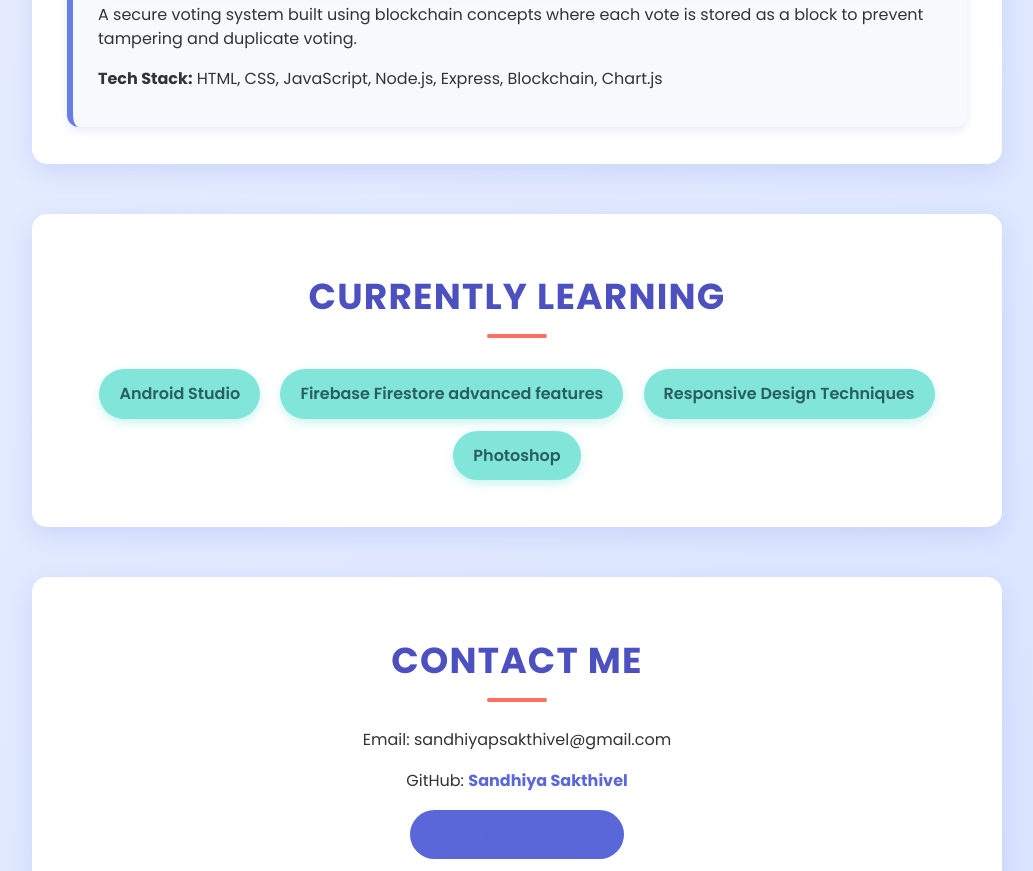
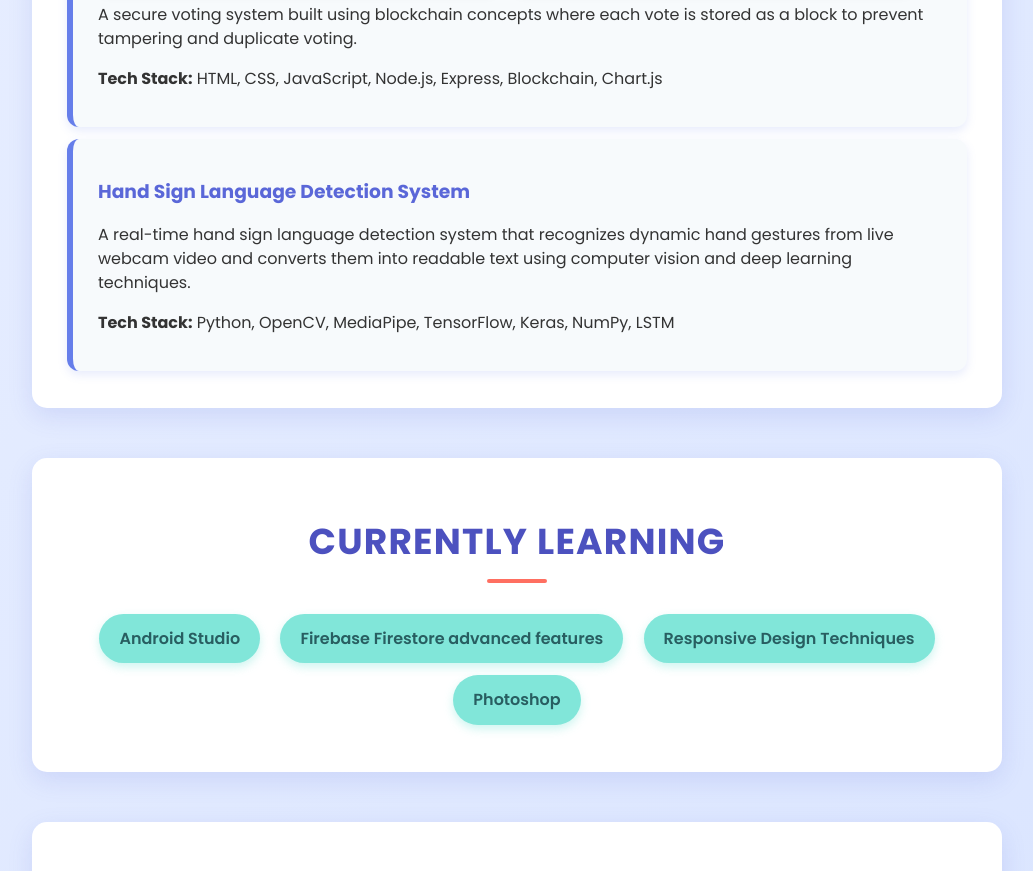
Before and after one commit to Sandy-45-art/myportfolio, a plain HTML site: page index.html in a window 1280 px wide. Shown: the part 1873-2744 px from the top of the page, without its empty margins (123-1156 px from the left). Drawn offline with Linux system fonts and the light colour scheme.

Commit message:
updated project

```diff
--- a/index.html
+++ b/index.html
@@ -70,6 +70,21 @@
             </p>
 
         </div>
+        <div class="project">
+            <h3>Hand Sign Language Detection System</h3>
+
+            <p>
+                A real-time hand sign language detection system that recognizes dynamic hand
+                gestures from live webcam video and converts them into readable text using
+                computer vision and deep learning techniques.
+            </p>
+
+            <p>
+                <strong>Tech Stack:</strong>
+                Python, OpenCV, MediaPipe, TensorFlow, Keras, NumPy, LSTM
+            </p>
+        </div>
+
 
 
     </section>
```
